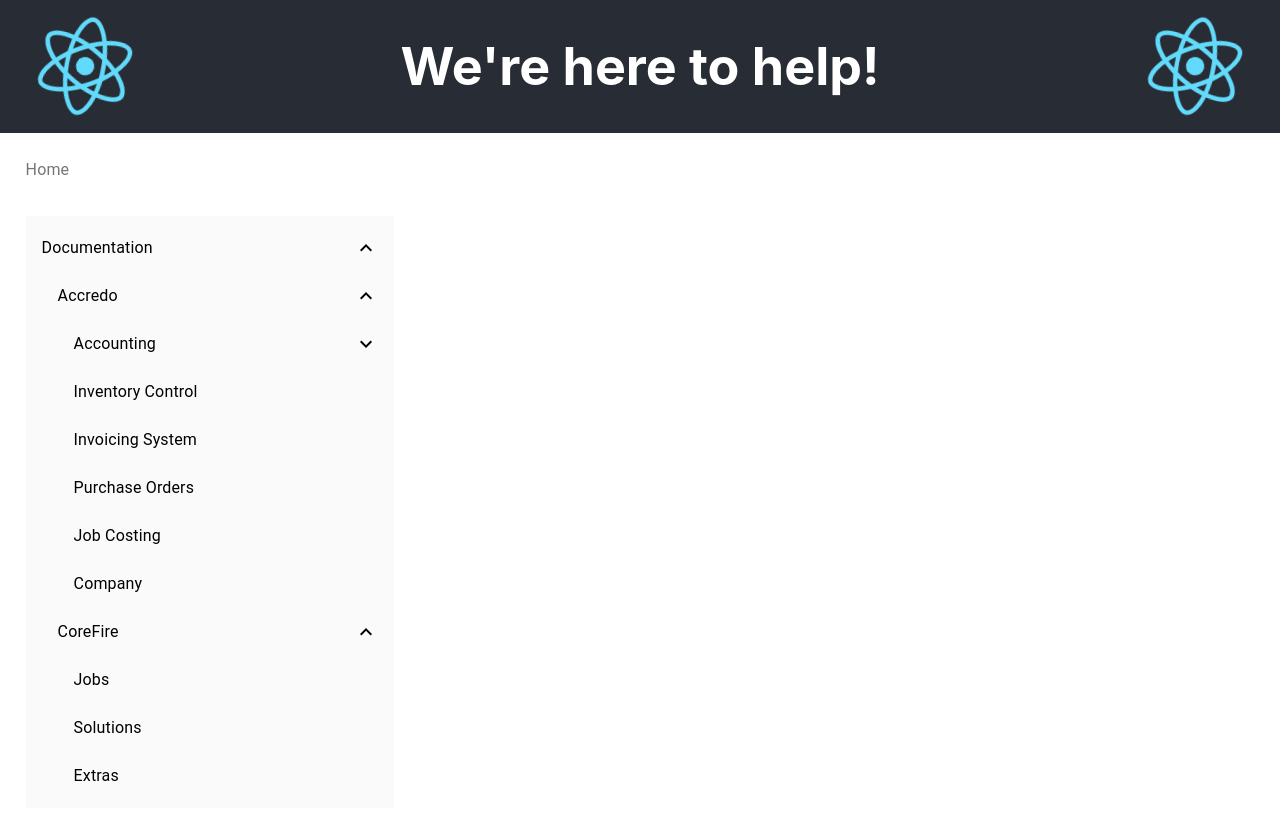
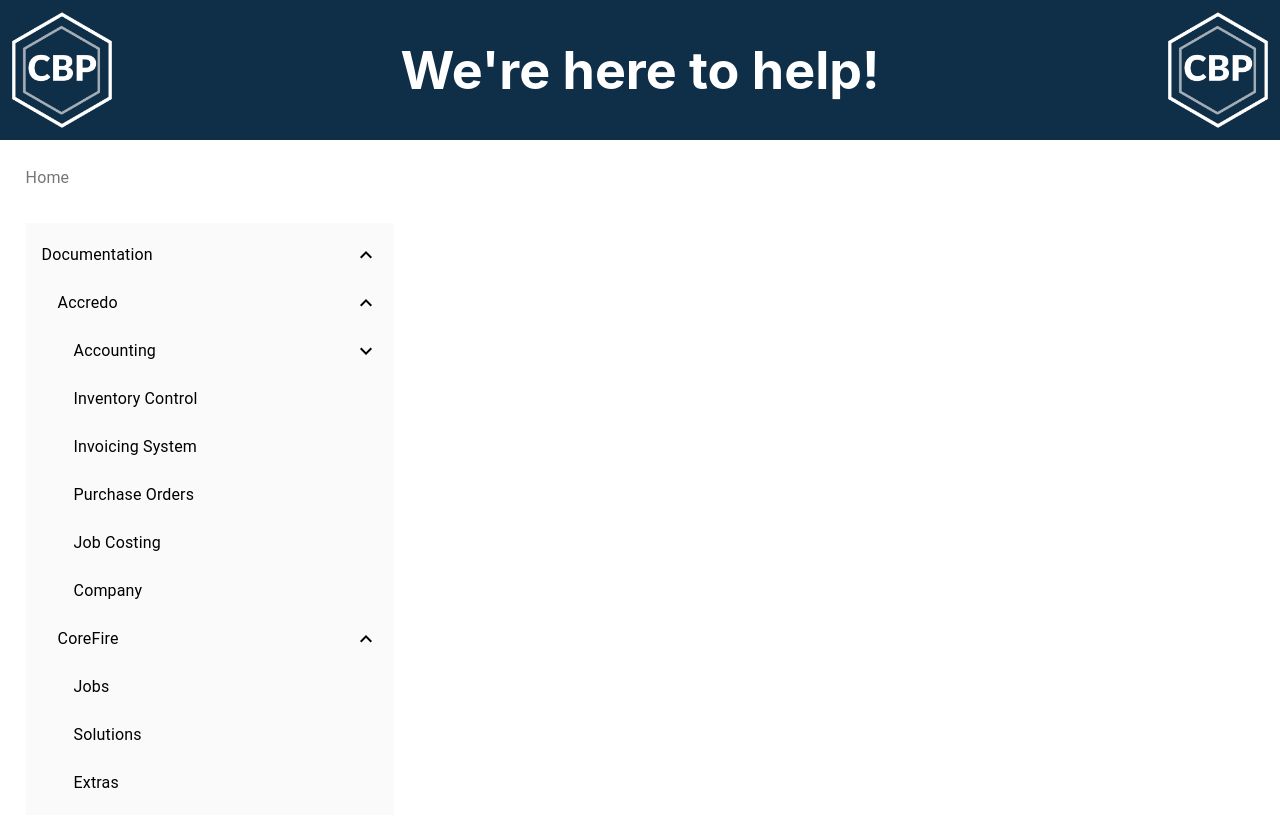
Before and after one commit to corebp/corebp.github.io, a React app: page / in a window 1280 px wide. Built offline with nearby package versions, Linux system fonts and the light colour scheme.

Commit message:
Styling changes

```diff
--- a/src/css/style.css
+++ b/src/css/style.css
@@ -1,5 +1,5 @@
 :root {
-  --primary: #ff9800;
+  --primary: #0f2e48;
 }
 
 body {
@@ -36,17 +36,18 @@
 
 .App-logo {
   height: 15vmin;
+  margin: 10px;
   pointer-events: none;
 }
 
-@media (prefers-reduced-motion: no-preference) {
+/* @media (prefers-reduced-motion: no-preference) {
   .App-logo {
     animation: App-logo-spin infinite 20s linear;
   }
-}
+} */
 
 .App-header {
-  background-color: #282c34;
+  background-color: var(--primary);
   display: flex;
   flex-direction: row;
   align-items: center;
--- a/src/functions/index.js
+++ b/src/functions/index.js
@@ -9,7 +9,7 @@
             render={props => {
                 //console.log(e)
                 return (
-                    <div key={i}>
+                    <div key={i} style={{ flex: 1, flexDirection: 'column' }}>
                         {props?.match?.isExact ? <h1 className='content'>{e?.label}</h1> : null}
                         <Markdown {...props} route={e} />
                         {e?.children ? mapRoutes(e.children) : null}
--- a/src/index.js
+++ b/src/index.js
@@ -5,7 +5,6 @@
 import { BrowserRouter as Router, Switch } from "react-router-dom";
 
 import * as serviceWorker from './components/serviceWorker'
-import logo from './static/logo.svg'
 import Sidebar from './components/sidebar'
 import { mapRoutes } from './functions';
 import routes from './routes';
@@ -15,14 +14,18 @@
     <ThemeProvider>
       <Router>
         <header className="App-header">
-        <img src={logo} className="App-logo" alt="logo" />
+          <img src={require('./static/logo.png')} className="App-logo" alt="logo" />
           <h1>We're here to help!</h1>
-          <img src={logo} className="App-logo" alt="logo" />
+          <img src={require('./static/logo.png')} className="App-logo" alt="logo" />
         </header>
 
         <Sidebar routes={routes}>
           <Switch>{mapRoutes(routes)}</Switch>
         </Sidebar>
+
+        <footer className="App-header">
+
+        </footer>
       </Router>
     </ThemeProvider>
   </React.StrictMode>,
```
Also changed, not shown: public/manifest.json, src/static/logo.png (added), 2 other files.
